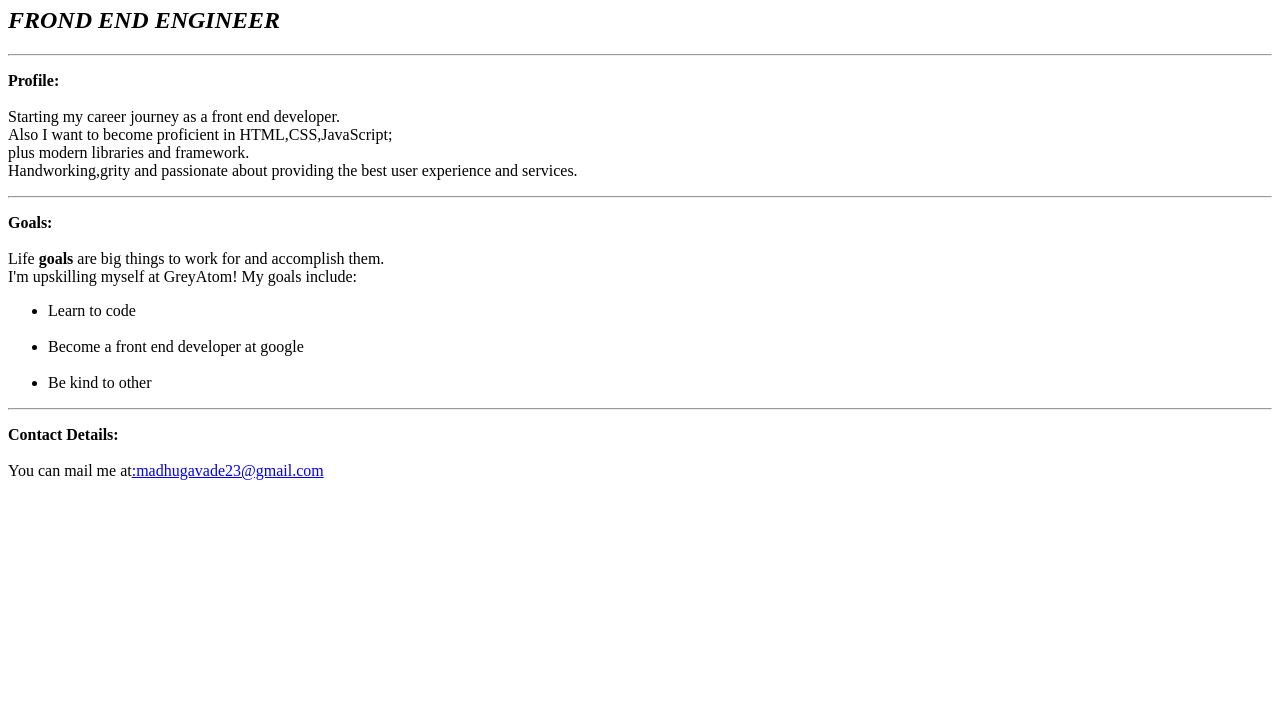
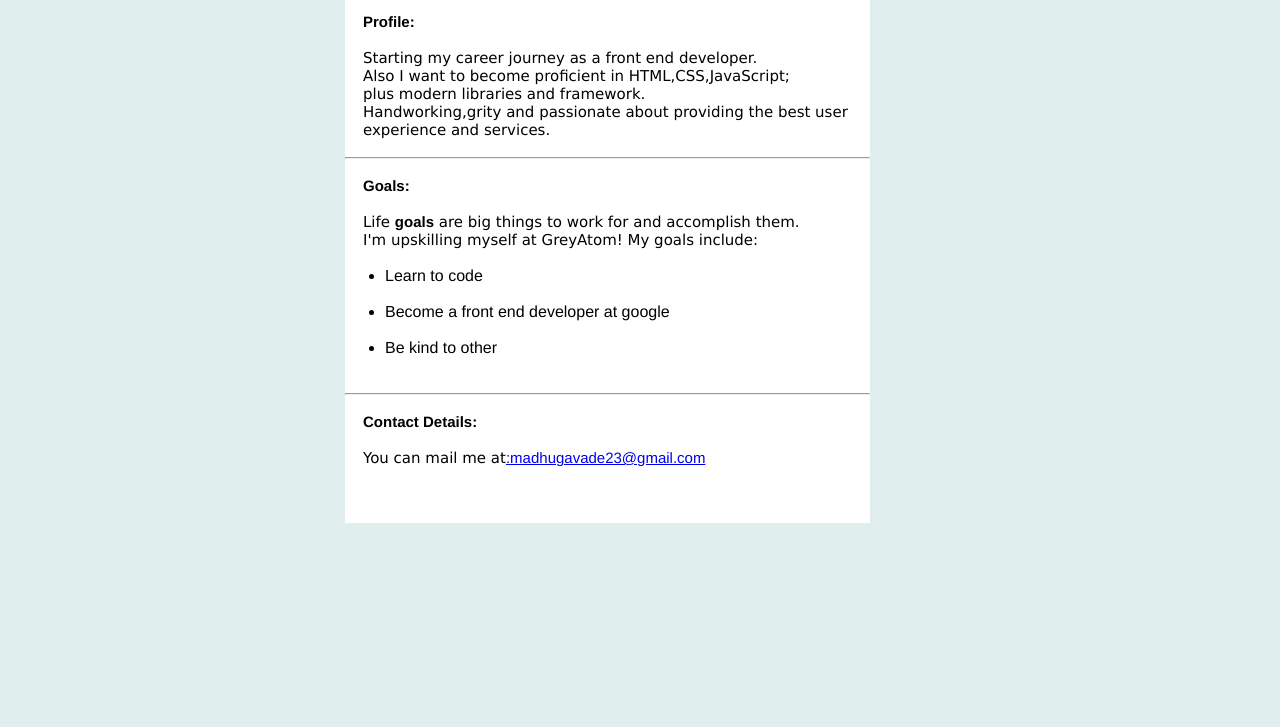
Before and after one commit to madhu2397/personal-portfolio-page, a plain HTML site: page index.html in a window 1280 px wide. Shown: the part 73-800 px from the top of the page. Drawn offline with Linux system fonts and the light colour scheme.

Commit message:
Update style.css
Portfolio

```diff
--- a/style.css
+++ b/style.css
@@ -1 +1,35 @@
-/* Add your CSS code here */
+*{
+	font-family: helvetica, Arial, sans-serif;
+	max-width:700px;
+	margin: auto;
+
+ }
+
+body {
+	min-width:500px;
+	background-color: #e0eeee;
+	}
+
+.profileBody {
+	display: inline-block;
+	background-color: white;
+	margin-top: 6px;
+	margin-left: 55px;
+	width: 75%;
+	height: 590px;
+}
+p {
+  padding: 18px;
+}
+
+h1 {
+	color: black;
+}
+h2 {
+	font-size:20px;
+
+}
+p {
+  font-family: verdana;
+  font-size: 15px;
+}
```
